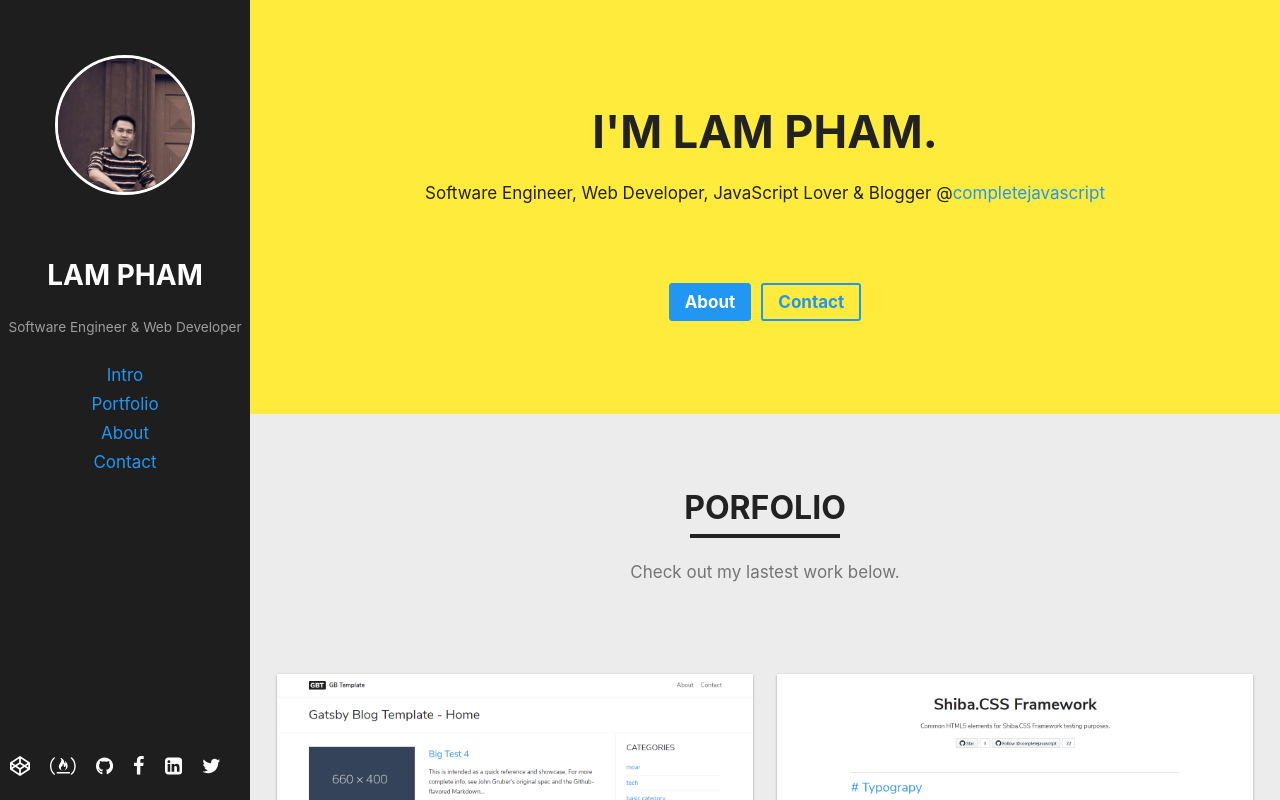
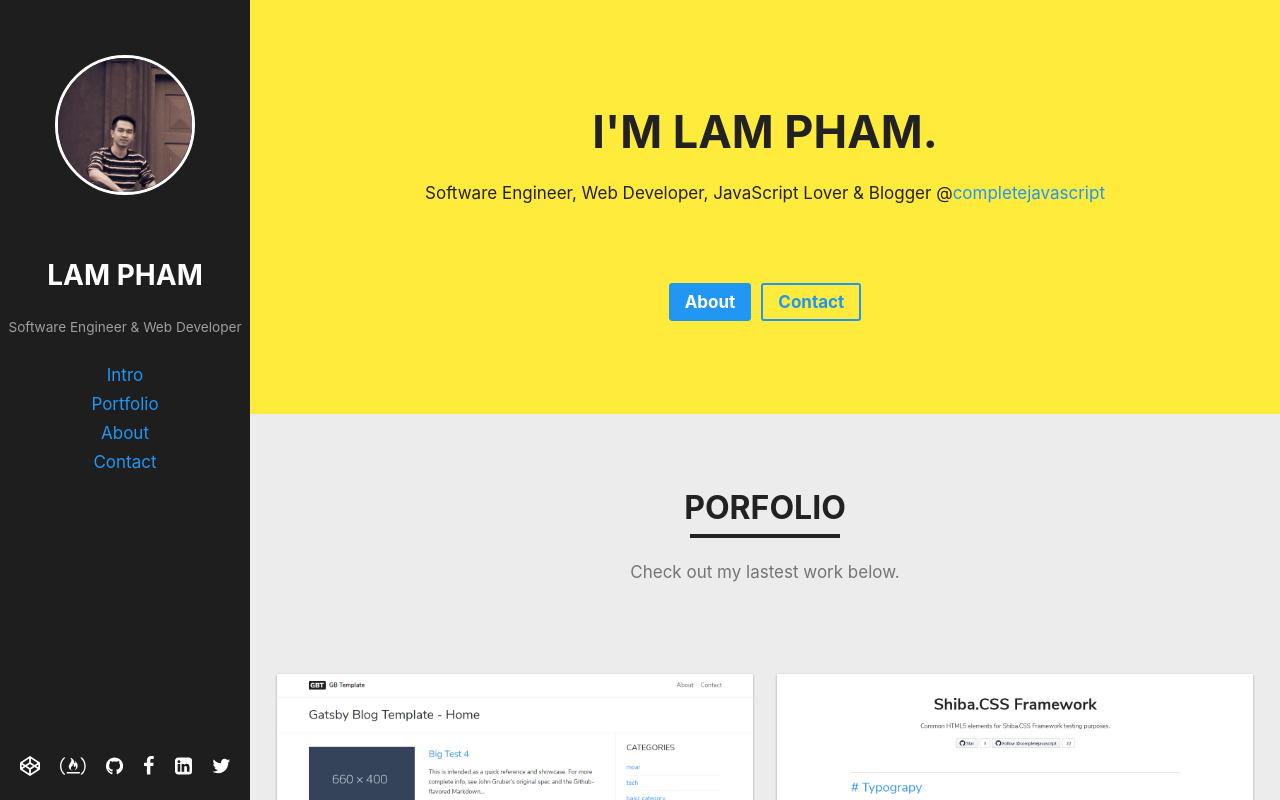
Before and after one commit to completejavascript/completejavascript.github.io, a React (Create React App) app: page / in a window 1280 px wide. Shown: the top 800 px of the page. Built offline with nearby package versions, Linux system fonts and the light colour scheme.

Commit message:
Fix item bottom sidebar align center

```diff
--- a/src/components/SideBar.js
+++ b/src/components/SideBar.js
@@ -65,7 +65,7 @@ const SideBarBottom = () => {
         <IconLinkedinSquare color="#FFF" />
       </ExternalLink>
 
-      <ExternalLink className="margin-right" href="https://twitter.com/CmpltJavaScript">
+      <ExternalLink href="https://twitter.com/CmpltJavaScript">
         <IconTwitter color="#FFF" />
       </ExternalLink>
     </div>
```
